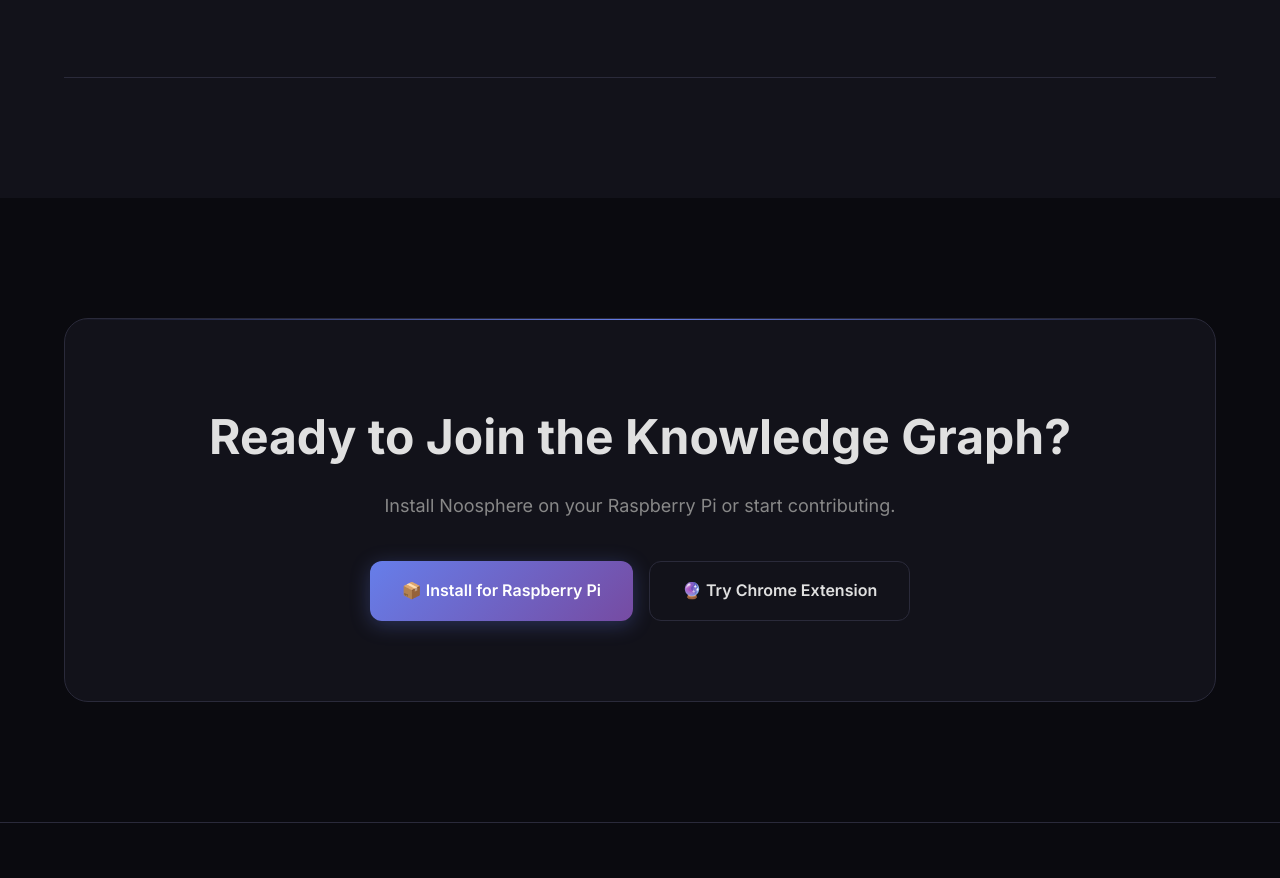
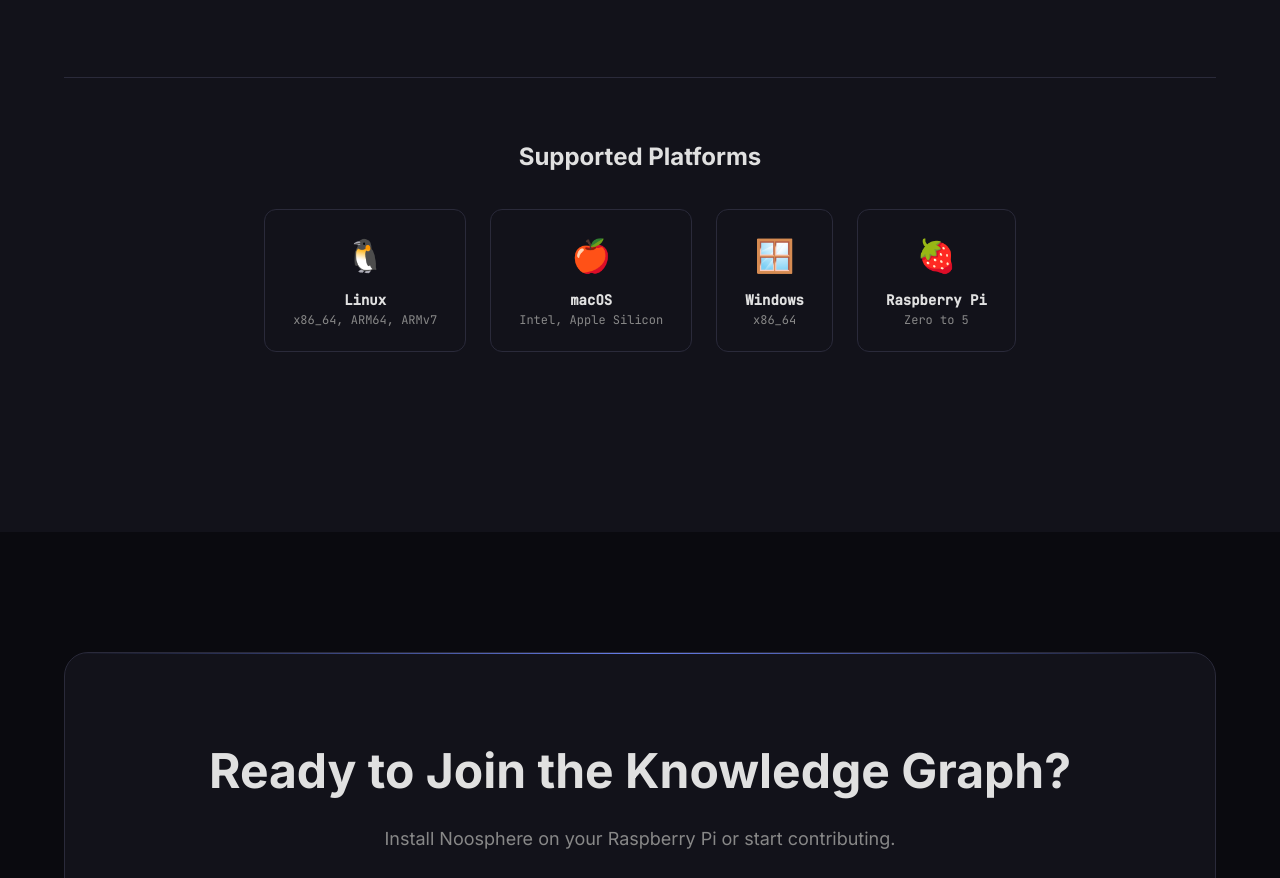
Before and after one commit to developerfred/noosphere-landing, a plain HTML site: page index.html in a window 1280 px wide. Shown: the part 3438-4316 px from the top of the page. Drawn offline with Linux system fonts and the light colour scheme.

Commit message:
feat: add multi-platform support section
- Linux: x86_64, ARM64, ARMv7
- macOS: Intel, Apple Silicon
- Windows: x86_64
- Raspberry Pi: Zero to 5

```diff
--- a/index.html
+++ b/index.html
@@ -853,6 +853,34 @@
           </div>
         </div>
       </div>
+
+      <div class="platforms" style="padding: 60px 0; text-align: center;">
+        <div class="container">
+          <h3 style="margin-bottom: 32px; font-size: 24px;">Supported Platforms</h3>
+          <div style="display: flex; justify-content: center; gap: 24px; flex-wrap: wrap;">
+            <div class="arch-box" style="background: var(--bg-card); border: 1px solid var(--border); padding: 20px 28px; border-radius: 12px;">
+              <div style="font-size: 32px; margin-bottom: 8px;">🐧</div>
+              <div style="font-weight: 600;">Linux</div>
+              <div style="font-size: 12px; color: var(--text-muted);">x86_64, ARM64, ARMv7</div>
+            </div>
+            <div class="arch-box" style="background: var(--bg-card); border: 1px solid var(--border); padding: 20px 28px; border-radius: 12px;">
+              <div style="font-size: 32px; margin-bottom: 8px;">🍎</div>
+              <div style="font-weight: 600;">macOS</div>
+              <div style="font-size: 12px; color: var(--text-muted);">Intel, Apple Silicon</div>
+            </div>
+            <div class="arch-box" style="background: var(--bg-card); border: 1px solid var(--border); padding: 20px 28px; border-radius: 12px;">
+              <div style="font-size: 32px; margin-bottom: 8px;">🪟</div>
+              <div style="font-weight: 600;">Windows</div>
+              <div style="font-size: 12px; color: var(--text-muted);">x86_64</div>
+            </div>
+            <div class="arch-box" style="background: var(--bg-card); border: 1px solid var(--border); padding: 20px 28px; border-radius: 12px;">
+              <div style="font-size: 32px; margin-bottom: 8px;">🍓</div>
+              <div style="font-weight: 600;">Raspberry Pi</div>
+              <div style="font-size: 12px; color: var(--text-muted);">Zero to 5</div>
+            </div>
+          </div>
+        </div>
+      </div>
     </div>
   </section>
 
```
